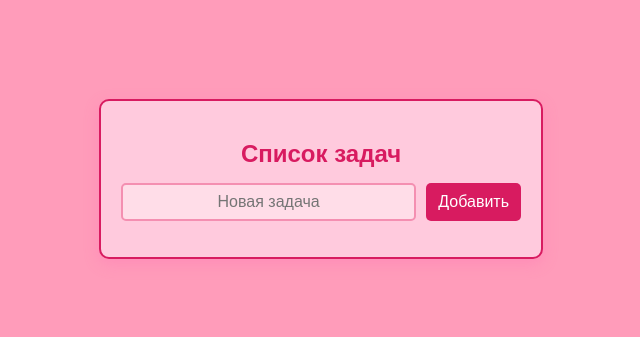
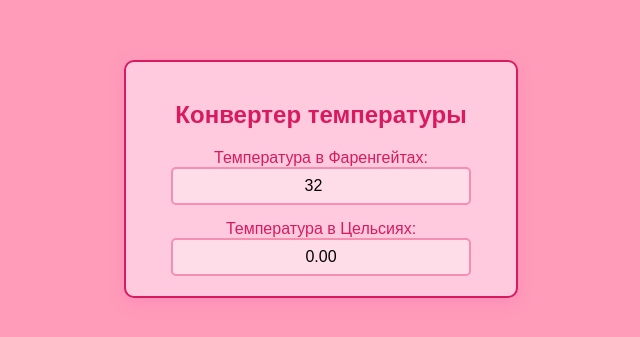
Before and after one commit to KateGrebeneva/kate_react_main, a React (Create React App) app: page / in a window 1280 px wide. Shown: the part 221-558 px from the top of the page, without its empty margins (319-959 px from the left). Built offline with nearby package versions, Linux system fonts and the light colour scheme.

Commit message:
task#96_1

```diff
--- a/src/App.css
+++ b/src/App.css
@@ -6,37 +6,35 @@ body {
   align-items: center;
   height: 100vh;
   color: #d81b60;
-  margin: 0;
 }
 
-/* Контейнер списка задач */
-.todo-container {
+.temp-container {
   border: 2px solid #d81b60;
   border-radius: 10px;
   background-color: #ffcadd;
   padding: 20px;
   box-shadow: 0px 5px 15px rgba(255, 105, 180, 0.3);
   text-align: center;
-  width: 400px;
+  width: 350px;
 }
 
-/* Заголовок */
 h2 {
   font-size: 24px;
-  margin-bottom: 15px;
-  font-weight: bold;
+  margin-bottom: 20px;
 }
 
-/* Поле ввода и кнопка */
-.task-input {
-  display: flex;
-  gap: 10px;
+/* Поле ввода */
+.temp-input {
   margin-bottom: 15px;
-  justify-content: center;
 }
 
-.task-input input {
-  width: 70%;
+.temp-input label {
+  font-size: 16px;
+  margin-bottom: 5px;
+}
+
+.temp-input input {
+  width: 80%;
   padding: 8px;
   font-size: 16px;
   border: 2px solid #f48fb1;
@@ -45,53 +43,27 @@ h2 {
   text-align: center;
 }
 
-.task-input input:focus {
+.temp-input input:focus {
   border-color: #d81b60;
   outline: none;
 }
 
-.task-input button {
-  padding: 8px 12px;
-  font-size: 16px;
-  border: none;
-  border-radius: 5px;
-  background-color: #d81b60;
-  color: white;
-  cursor: pointer;
-  transition: 0.3s;
+/* Результат */
+.temp-result {
+  margin-top: 10px;
 }
 
-.task-input button:hover {
-  background-color: #b3164b;
+.temp-result label {
+  font-size: 16px;
+  margin-bottom: 5px;
 }
 
-/* Список задач */
-ul {
-  list-style: none;
-  padding: 0;
+.temp-result input {
+  width: 80%;
+  padding: 8px;
+  font-size: 16px;
+  border: 2px solid #f48fb1;
+  border-radius: 5px;
+  background-color: #ffdde8;
+  text-align: center;
 }
-
-li {
-  background: #ffdde8;
-  padding: 10px;
-  margin: 5px 0;
-  border-radius: 5px;
-  display: flex;
-  justify-content: space-between;
-  align-items: center;
-  border: 1px solid #f48fb1;
-}
-
-li button {
-  background-color: #f06292;
-  border: none;
-  padding: 5px 10px;
-  border-radius: 5px;
-  color: white;
-  cursor: pointer;
-  transition: 0.3s;
-}
-
-li button:hover {
-  background-color: #d81b60;
-}
--- a/src/App.js
+++ b/src/App.js
@@ -1,59 +1,33 @@
 import React, { useState } from "react";
 import "./App.css"; // Подключаем стили
 
-function ToDoList() {
-  const [tasks, setTasks] = useState([]);
+function TemperatureConverter() {
+  const [fahrenheit, setFahrenheit] = useState(32); // Храним температуру только в Фаренгейтах
 
-  function addTask(task) {
-    setTasks([...tasks, task]);
+  function handleFahrenheitChange(event) {
+    setFahrenheit(event.target.value);
   }
 
-  function removeTask(index) {
-    setTasks(tasks.filter((_, i) => i !== index));
-  }
+  // Вычисляем температуру в Цельсиях из Фаренгейта
+  const celsius = (fahrenheit - 32) * 5 / 9;
 
   return (
-    <div className="todo-container">
-      <h2>Список задач</h2>
-      <TaskInput addTask={addTask} />
-      <TaskList tasks={tasks} removeTask={removeTask} />
+    <div className="temp-container">
+      <h2>Конвертер температуры</h2>
+      <div className="temp-input">
+        <label>Температура в Фаренгейтах:</label>
+        <input
+          type="number"
+          value={fahrenheit}
+          onChange={handleFahrenheitChange}
+        />
+      </div>
+      <div className="temp-result">
+        <label>Температура в Цельсиях:</label>
+        <input type="text" value={celsius.toFixed(2)} readOnly />
+      </div>
     </div>
   );
 }
 
-function TaskInput({ addTask }) {
-  const [task, setTask] = useState("");
-
-  function handleAdd() {
-    if (task.trim()) {
-      addTask(task);
-      setTask("");
-    }
-  }
-
-  return (
-    <div className="task-input">
-      <input
-        type="text"
-        placeholder="Новая задача"
-        value={task}
-        onChange={(e) => setTask(e.target.value)}
-      />
-      <button onClick={handleAdd}>Добавить</button>
-    </div>
-  );
-}
-
-function TaskList({ tasks, removeTask }) {
-  return (
-    <ul>
-      {tasks.map((task, index) => (
-        <li key={index}>
-          {task} <button onClick={() => removeTask(index)}>Удалить</button>
-        </li>
-      ))}
-    </ul>
-  );
-}
-
-export default ToDoList;
+export default TemperatureConverter;
```
Also changed, not shown: results/Концепции/task#96/task#96_1.jpg (added).
